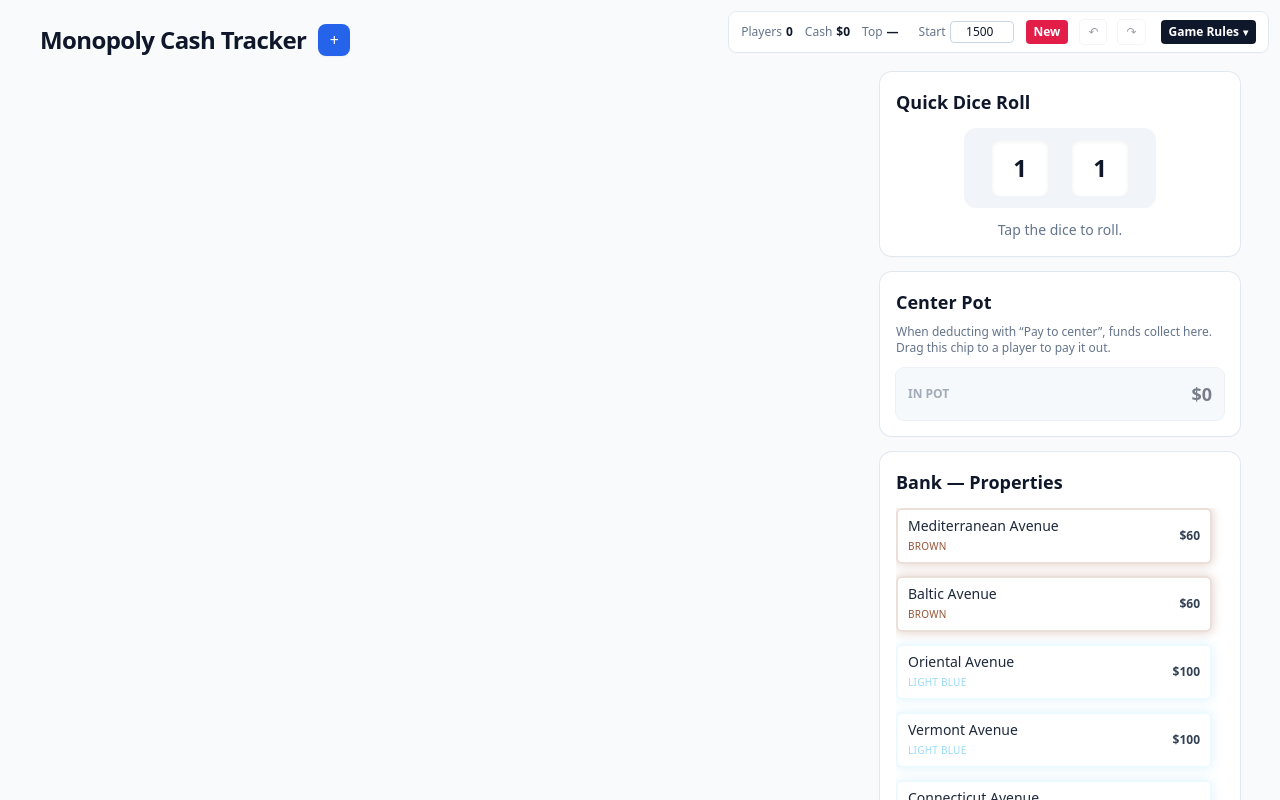
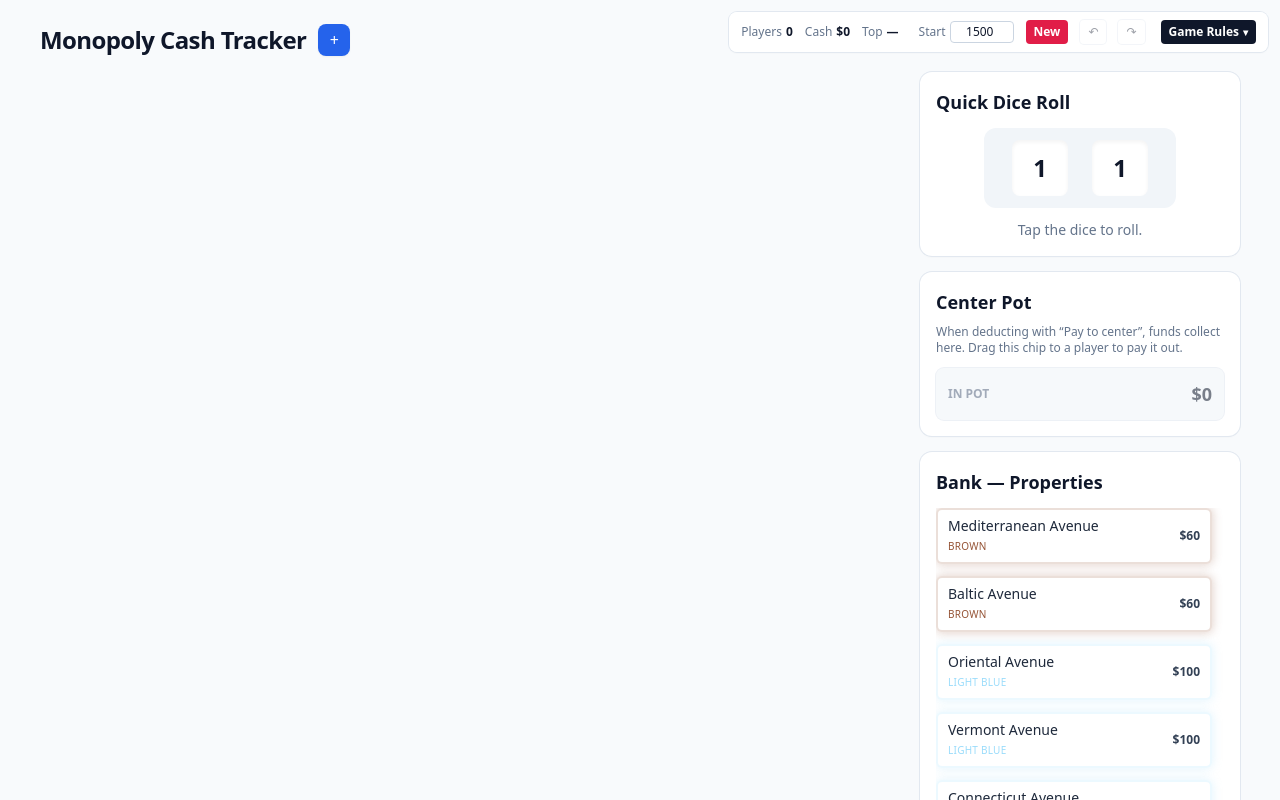
Before and after one commit to skl82/skl82.github.io, a React (Vite) app in the folder monopoly-tracker/: page / in a window 1280 px wide. Shown: the top 800 px of the page. Built offline with nearby package versions, Linux system fonts and the light colour scheme.

Commit message:
Fixed Spacing for player tiles

```diff
--- a/monopoly-tracker/src/MonopolyCashTracker.tsx
+++ b/monopoly-tracker/src/MonopolyCashTracker.tsx
@@ -725,9 +725,9 @@
         </header>
 
         {/* Main: Players + Bank + Rent */}
-        <div className="grid grid-cols-1 gap-6 lg:grid-cols-[minmax(0,1fr)_minmax(260px,360px)]">
+        <div className="space-y-6 lg:flex lg:items-start lg:gap-6 lg:space-y-0">
           {/* Players (order preserved; draggable to reorder) */}
-          <section className="grid grid-cols-1 gap-4 md:grid-cols-2">
+          <section className="grid flex-1 grid-cols-1 gap-x-4 gap-y-3 md:grid-cols-2">
             {players.map((p, idx) => (
               <div
                 key={p.id}
@@ -763,7 +763,7 @@
           </section>
 
           {/* Quick Dice + Bank */}
-          <section className="space-y-4">
+          <section className="space-y-4 lg:w-[320px]">
             <div className="rounded-xl bg-white p-4 shadow-sm ring-1 ring-slate-200">
               <h2 className="mb-3 text-lg font-semibold">Quick Dice Roll</h2>
               <button
```
